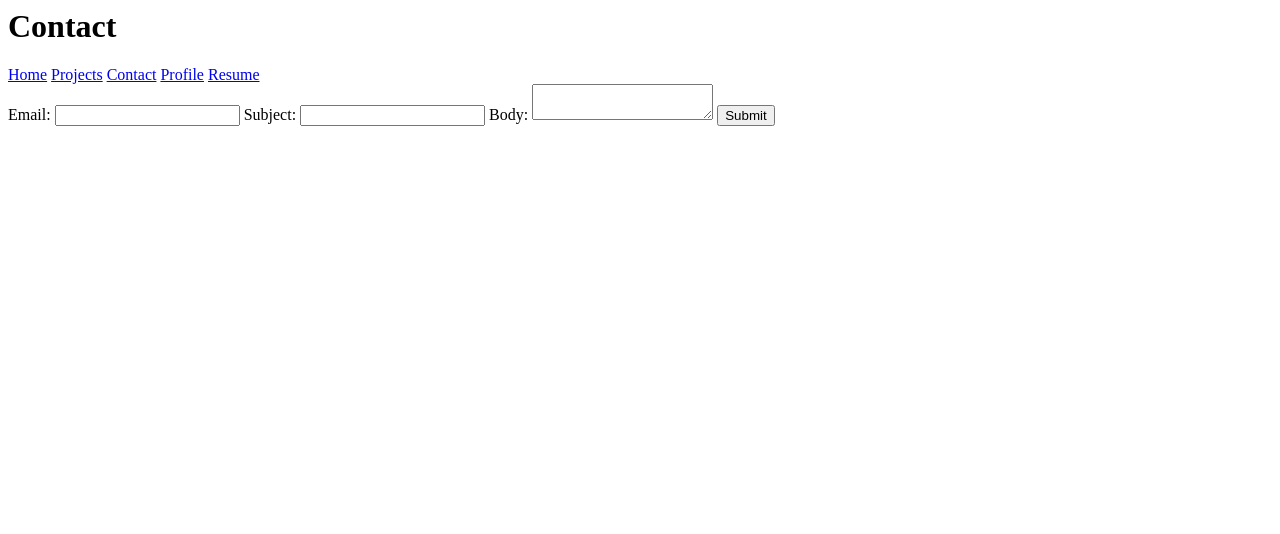
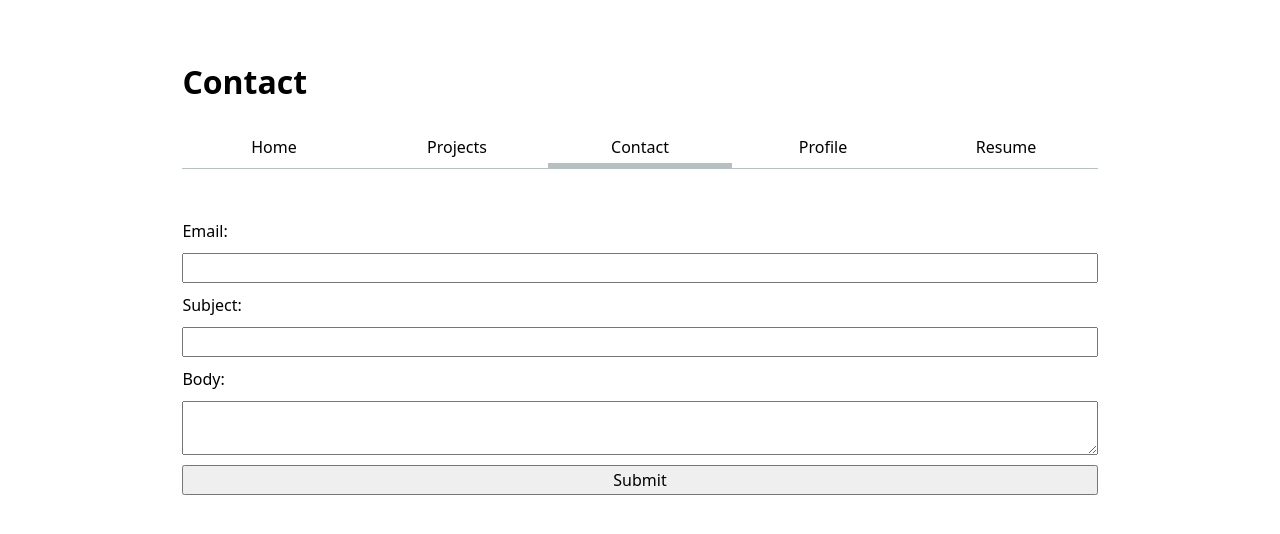
Before and after one commit to Johnny-Timmers/My-repo, a plain HTML site: page contact/index.html in a window 1280 px wide. Drawn offline with Linux system fonts and the light colour scheme; files that its build step writes are made by us from their sources.

Commit message:
css style

```diff
--- a/contact/index.html
+++ b/contact/index.html
@@ -1,16 +1,18 @@
 <html>
     <head>
         <title>Contact</title>
+        <link rel="stylesheet" href="./style.css">
     </head>
     <body>
         <h1>Contact</h1>
         <nav>
-            <a href = "/My-repo/index.html">Home</a>
-            <a href = "/My-repo/projects/index.html">Projects</a>
-            <a href = "/My-repo/contact/index.html">Contact</a>
-            <a href = "https://github.com/Johnny-Timmers" target="_blank">Profile</a>
-            <a href = "/My-repo/resume/index.html">Resume</a>
-
+            <ul>
+                <li><a href = "./index.html">Home</a></li>
+                <li><a href = "./projects/index.html">Projects</a></li>
+                <li><a href = "./contact/index.html" class = "current">Contact</a></li>
+                <li><a href = "https://github.com/Johnny-Timmers" target="_blank">Profile</a></li>
+                <li><a href = "./resume/index.html">Resume</a></li>
+            </ul>
         </nav>
         <form action="mailto:jtimmers@ucsd.edu" method="POST" enctype="text/plain">
         <label for="email">Email:</label>
--- a/style.css
+++ b/style.css
@@ -1,6 +1,76 @@
+html {
+	--color-accent: oklch(65% 50% 0);
+	accent-color: var(--color-accent);
+
+}
+
 body {
   /* Set line height to 1.5 times the font size
 	   and use the OS’s UI font as the website font
 	 */
   font: 100%/1.5 system-ui;
+  max-width:100ch;
+  margin-inline:auto;
+  padding: 50px;
+
+
 }
+
+nav {
+	display: flex;
+}
+
+
+ul {
+	display: contents;
+}
+li {
+	display: contents;
+}
+a {
+	flex: 1;
+	text-decoration: none;
+	color:inherit;
+	text-align: center;
+	padding: 0.5em;
+	margin-bottom: 50px;
+	border-bottom-width:1px;
+	border-bottom-style:solid;
+	border-bottom-color:oklch(80% 3% 200);
+
+}
+
+a:hover {
+	border-bottom-width:0.4em;
+	border-bottom-style:solid;
+	border-bottom-color:oklch(65% 50% 0);
+	background-color: oklch(from var(--color-accent) 95% 5% h)
+}
+
+
+.current {
+	border-bottom-width: 0.4em;
+	border-bottom-color:oklch(80% 3% 200);
+	padding-bottom: 0.25em;
+}
+input {
+	font:inherit;
+	display:block;
+	width:100%;
+	box-sizing:border-box;
+	margin-block:10px;
+}
+textarea {
+	font:inherit;
+	display:block;
+	width:100%;
+	box-sizing:border-box;
+	margin-block:10px;
+}
+button {
+	font:inherit;
+	display:block;
+	width:100%;
+	box-sizing:border-box;
+	margin-block:10px;
+}
```
Also changed, not shown: index.html (+8 -7 lines), projects/index.html (+8 -6 lines).
